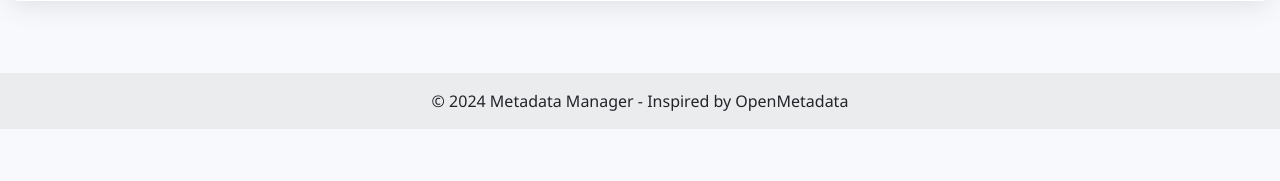
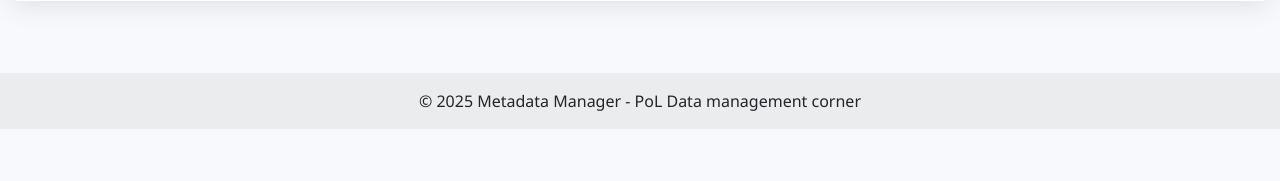
Before and after one commit to Meet2197/metadata_manager, a Django app: page / in a window 1280 px wide. Shown: the part 619-800 px from the top of the page. Run offline with Django 4.2, Linux system fonts and the light colour scheme; data that the repository does not hold is empty.

Commit message:
add:changes

```diff
--- a/templates/base.html
+++ b/templates/base.html
@@ -81,7 +81,7 @@
     <!-- Footer -->
     <footer class="bg-light text-center text-lg-start mt-5">
         <div class="text-center p-3" style="background-color: rgba(0, 0, 0, 0.05);">
-            © 2024 Metadata Manager - Inspired by OpenMetadata
+            © 2025 Metadata Manager - PoL Data management corner
         </div>
     </footer>
 
```
Also changed, not shown: README.md, Screenshot from 2025-11-13 11-19-19.png (added).
